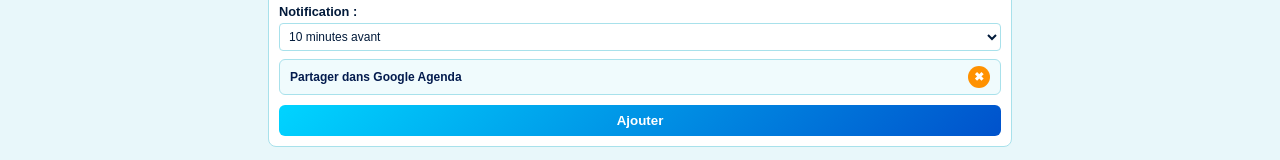
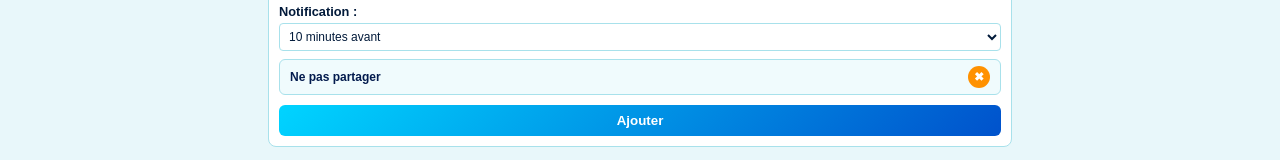
Before and after one commit to martinezelise-lab/AcommeAujourdhui-, a plain HTML site: page index.html in a window 1280 px wide. Both pictures are taken after typing "Sample", "Sample", "Sample", "Sample" into the empty fields and a click on the button "+ Ajout". Shown: the part 409-569 px from the top of the page. Drawn offline with Linux system fonts and the light colour scheme.

Commit message:
Change share label to 'Ne pas partager'

```diff
--- a/index.html
+++ b/index.html
@@ -483,7 +483,7 @@
 
         <!-- OPTION GOOGLE AGENDA AVEC CROIX ORANGE -->
         <div style="display:flex; align-items:center; justify-content:space-between; background:#f0fbfd; padding:6px 10px; border-radius:6px; margin-bottom:10px; border:1px solid var(--bord);">
-          <span style="font-size:0.75rem; font-weight:700; color:var(--c-nuit);" id="label-partage-ajout">Partager dans Google Agenda</span>
+          <span style="font-size:0.75rem; font-weight:700; color:var(--c-nuit);" id="label-partage-ajout">Ne pas partager</span>
           <button type="button" class="btn-croix-orange" id="btn-toggle-partage-ajout" title="Ne pas partager avec Google Agenda" onclick="togglePartageGoogle('ajout')">✖</button>
         </div>
 
@@ -571,7 +571,7 @@
 
         <!-- BOUTON CROIX ORANGE MODAL -->
         <div style="display:flex; align-items:center; justify-content:space-between; background:#f0fbfd; padding:4px 8px; border-radius:4px; margin-top:4px; border:1px solid var(--bord);">
-          <span style="font-size:0.72rem; font-weight:700; color:var(--c-nuit);" id="label-partage-modal">Partager dans Google Agenda</span>
+          <span style="font-size:0.72rem; font-weight:700; color:var(--c-nuit);" id="label-partage-modal">Ne pas partager</span>
           <button type="button" class="btn-croix-orange" id="btn-toggle-partage-modal" title="Ne pas partager avec Google Agenda" onclick="togglePartageGoogle('modal')">✖</button>
         </div>
       </div>
@@ -676,7 +676,7 @@
           btn.textContent = '✖';
           btn.style.background = 'var(--c-orange)';
           btn.title = 'Ne pas partager avec Google Agenda';
-          lbl.textContent = 'Partager dans Google Agenda';
+          lbl.textContent = 'Ne pas partager';
           lbl.style.color = 'var(--c-nuit)';
         } else {
           btn.textContent = '✔';
```
